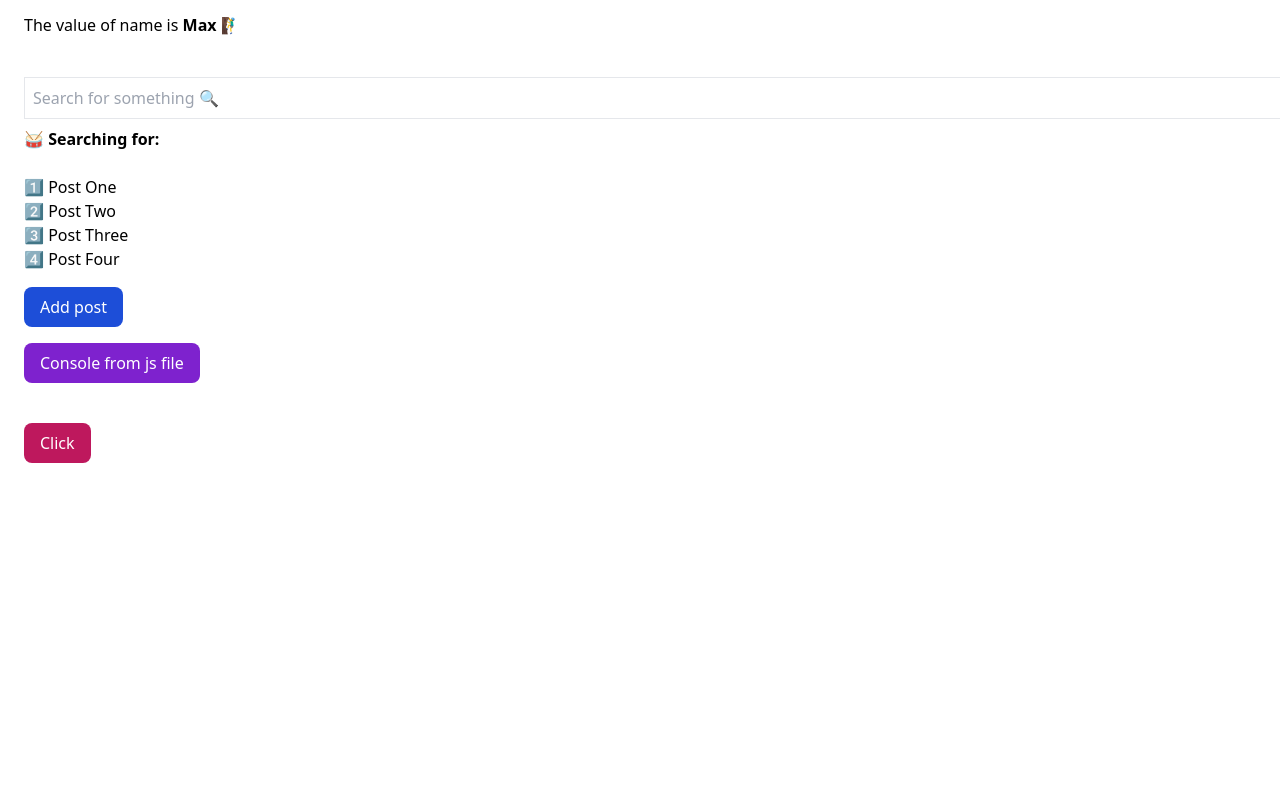
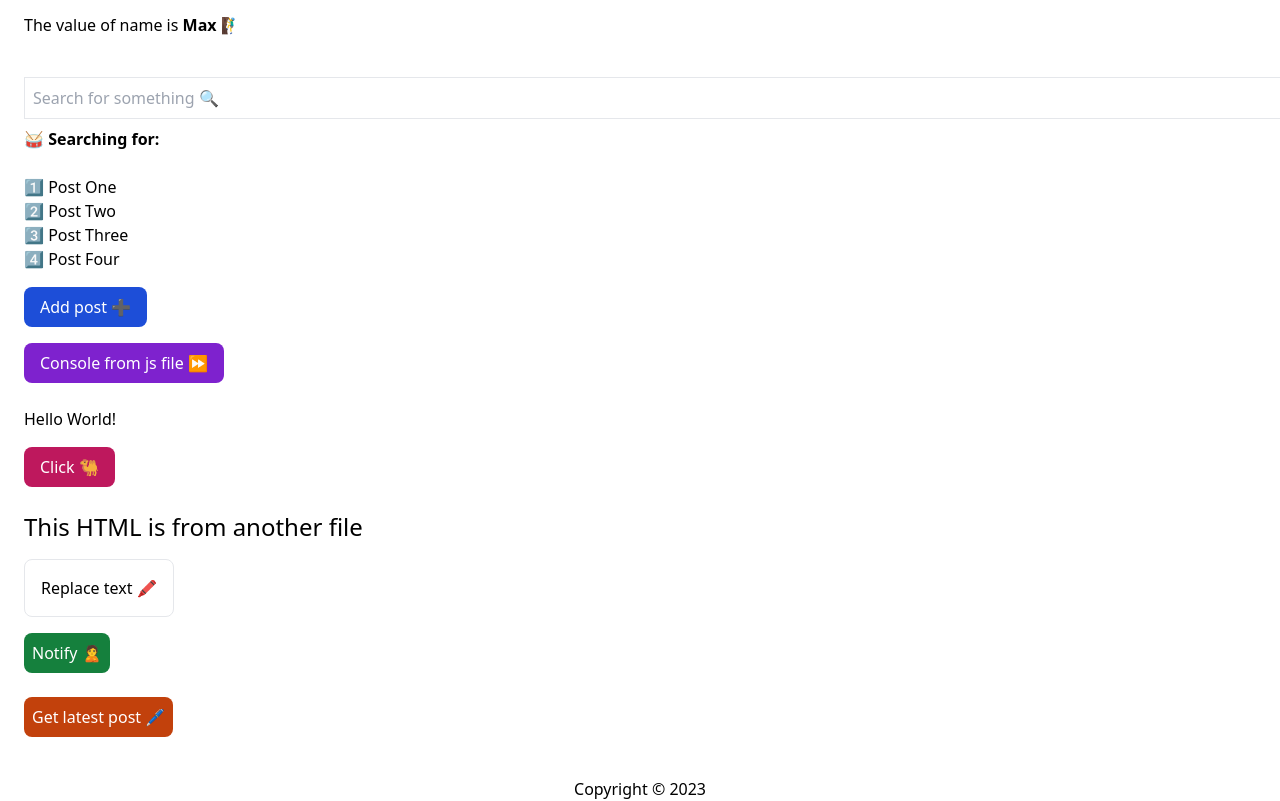
Before and after one commit to maximebarber/alpine-crash-course, a plain HTML site: page index.html in a window 1280 px wide. Shown: the part 131-932 px from the top of the page. Before the commit the page ends 800 px from the top, so only its background shows below. Drawn offline with nearby package versions, Linux system fonts and the light colour scheme.

Commit message:
Added more properties

```diff
--- a/index.html
+++ b/index.html
@@ -1,11 +1,13 @@
 <!DOCTYPE html>
 <html lang="en">
+
 <head>
   <meta charset="UTF-8" />
   <meta http-equiv="X-UA-Compatible" content="IE=edge" />
   <meta name="viewport" content="width=device-width, initial-scale=1.0" />
   <script src="//unpkg.com/alpinejs" defer></script>
   <script src="https://cdn.tailwindcss.com"></script>
+  <script src="https://cdnjs.cloudflare.com/ajax/libs/axios/1.4.0/axios.min.js"></script>
   <script src="main.js"></script>
   <style>
     [x-cloak] {
@@ -14,13 +16,13 @@
   </style>
   <title>Alpine.js Crash Course</title>
 </head>
+
 <body>
   <div class="container my-6 mx-6">
     <h1 class="text-5xl mb-4">Alpine.js + Tailwind.css 🚀</h1>
 
     <!-- x-data Alpine component -->
-      <div
-        x-data="{
+    <div x-data="{
         open: false,
         name: 'Max',
         search: '',
@@ -30,28 +32,18 @@
           {title: '3️⃣ Post Three'},
           {title: '4️⃣ Post Four'}
         ]
-      }"
-      >
+      }">
       <!-- x-on x-bind-->
-        <button
-          x-on:click="open = !open"
-          class="text-white px-4 py-2 rounded"
-          x-bind:class="open ? 'bg-green-700' : 'bg-red-700'"
-        >
+      <button x-on:click="open = !open" class="text-white px-4 py-2 rounded"
+        x-bind:class="open ? 'bg-green-700' : 'bg-red-700'">
         Toggle
       </button>
 
       <!-- x-show x-transition x-cloak -->
-        <div
-          x-show="open"
-          x-transition:enter="transition ease-out duration-300"
-          x-transition:enter-start="opacity-0 scale-90"
-          x-transition:enter-end="opacity-100 scale-100"
-          x-transition:leave="transition ease-in duration-300"
-          x-transition:leave-start="opacity-100 scale-100"
-          x-transition:leave-end="opacity-0 scale-90"
-          x-cloak
-        >
+      <div x-show="open" x-transition:enter="transition ease-out duration-300"
+        x-transition:enter-start="opacity-0 scale-90" x-transition:enter-end="opacity-100 scale-100"
+        x-transition:leave="transition ease-in duration-300" x-transition:leave-start="opacity-100 scale-100"
+        x-transition:leave-end="opacity-0 scale-90" x-cloak>
         <p class="my-6 rounded">Hello 👋</p>
       </div>
 
@@ -61,17 +53,10 @@
       </div>
 
       <!-- x-effect -->
-        <div
-          x-effect="console.log('🚀 ~ file: index.html ~ open:', open)"
-        ></div>
+      <div x-effect="console.log('🚀 ~ file: index.html ~ open:', open)"></div>
 
       <!-- x-model -->
-        <input
-          type="text"
-          class="border p-2 w-full mb-2 mt-6"
-          x-model="search"
-          placeholder="Search for something 🔍"
-        />
+      <input type="text" class="border p-2 w-full mb-2 mt-6" x-model="search" placeholder="Search for something 🔍" />
       <span class="font-bold">🥁 Searching for:</span>
       <span x-text="search"></span>
 
@@ -85,31 +70,54 @@
       <template x-for="post in posts">
         <div x-text="post.title"></div>
       </template>
-        <button
-          class="bg-blue-700 text-white px-4 py-2 rounded-lg mt-4"
-          x-on:click="posts.push({title: '5️⃣ Post Five'})"
-        >
-          Add post
+      <button class="bg-blue-700 text-white px-4 py-2 rounded-lg mt-4"
+        x-on:click="posts.push({title: '5️⃣ Post Five'})">
+        Add post ➕
       </button>
 
       <!-- Execute code from an external js file -->
       <div x-init="talkieWalkie('Initialization complete 🐲')">
-          <button
-            class="bg-purple-700 text-white px-4 py-2 rounded-lg mt-4"
-            x-on:click="talkieWalkie('Ground control to Major Tom 🚀')"
-          >
-            Console from js file
+        <button class="bg-purple-700 text-white px-4 py-2 rounded-lg mt-4"
+          x-on:click="talkieWalkie('Ground control to Major Tom 🚀')">
+          Console from js file ⏩
         </button>
       </div>
 
-        <!-- x-ref -->
+      <!-- x-ref $refs -->
       <div class="my-6">
-          <div x-ref="text">
-            <button class="bg-pink-700 text-white px-4 py-2 rounded-lg mt-4">Click</button>
+        <div x-ref="text">Hello World!</div>
+        <button @click="$refs.text.remove()" class="bg-pink-700 text-white px-4 py-2 rounded-lg mt-4">
+          Click 🐫
+        </button>
+      </div>
+
+      <!-- x-html -->
+      <div x-html="(await axios.get('./partial.html')).data">...</div>
+      <div x-effect="console.log(await axios.get('./partial.html'))"></div>
+
+      <!-- $el -->
+      <button x-on:click="$el.innerHTML = 'Changed!!!'" class="mt-4 p-4 border rounded-lg">Replace text 🖍️</button>
+
+      <!-- x-init $watch -->
+      <div x-init="$watch('posts', value => console.log(value))"></div>
+
+      <!-- $dispatch -->
+      <div @notify="alert('Notified!!!')">
+        <button x-on:click="$dispatch('notify')" class="bg-green-700 text-white p-2 mt-4 rounded-lg">Notify 🙎</button>
+      </div>
+
+      <!-- $data -->
+      <button @click="getLatestPost($data.posts)" class="bg-orange-700 text-white mt-6 p-2 rounded-lg">Get latest
+        post 🖊️</button>
+
     </div>
   </div>
 
-      </div>
-    </div>
+  <footer x-data class="text-center mt-10">
+    <div x-text="name"></div> <!-- Will not work since outside component in body tag -->
+    <p>Copyright &copy; <span x-text="new Date().getFullYear()"></span></p>
+  </footer>
+
 </body>
+
 </html>
--- a/main.js
+++ b/main.js
@@ -1,3 +1,7 @@
 function talkieWalkie(content) {
   console.log(content)
 }
+
+function getLatestPost(posts) {
+  console.log(posts.slice(-1).pop())
+}
--- /dev/null
+++ b/partial.html
@@ -0,0 +1 @@
+<h1 class="text-2xl">This HTML is from another file</h1>
```
Lines whose indentation alone changed are shown as unchanged.
